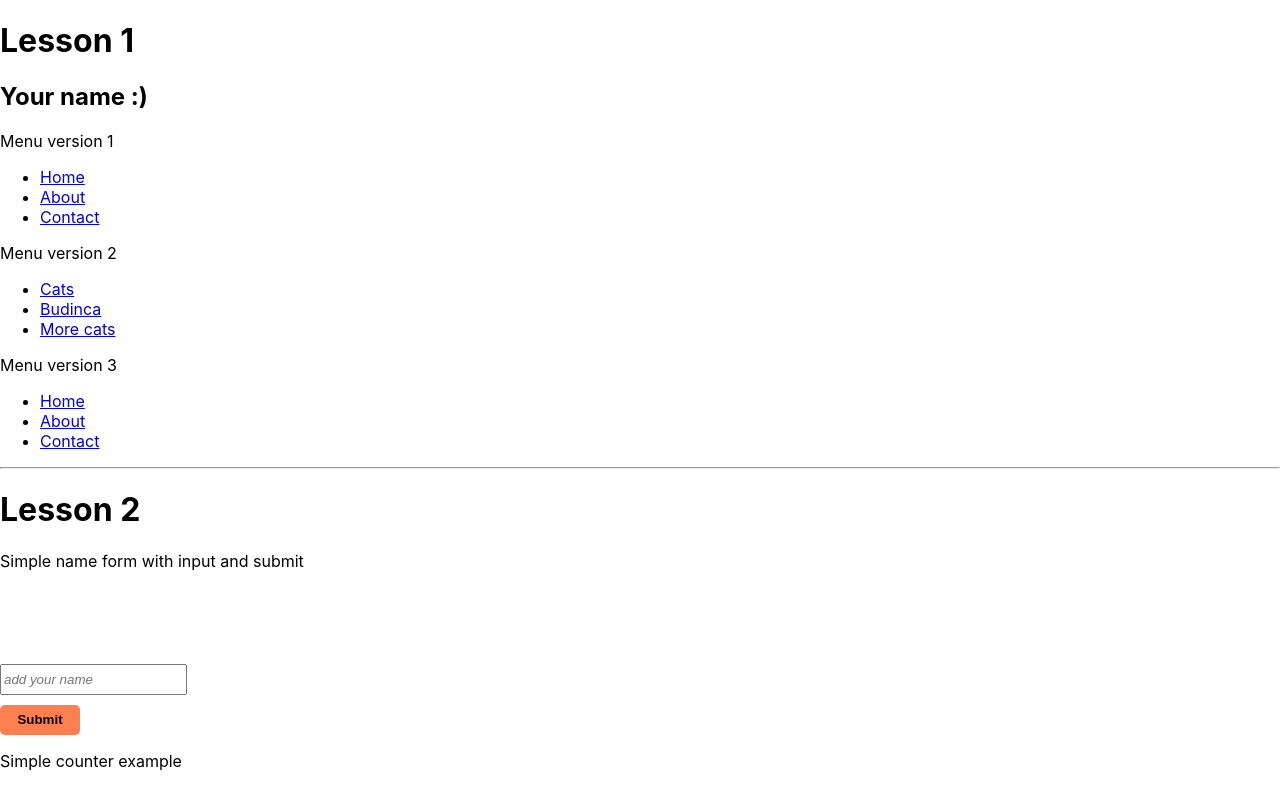
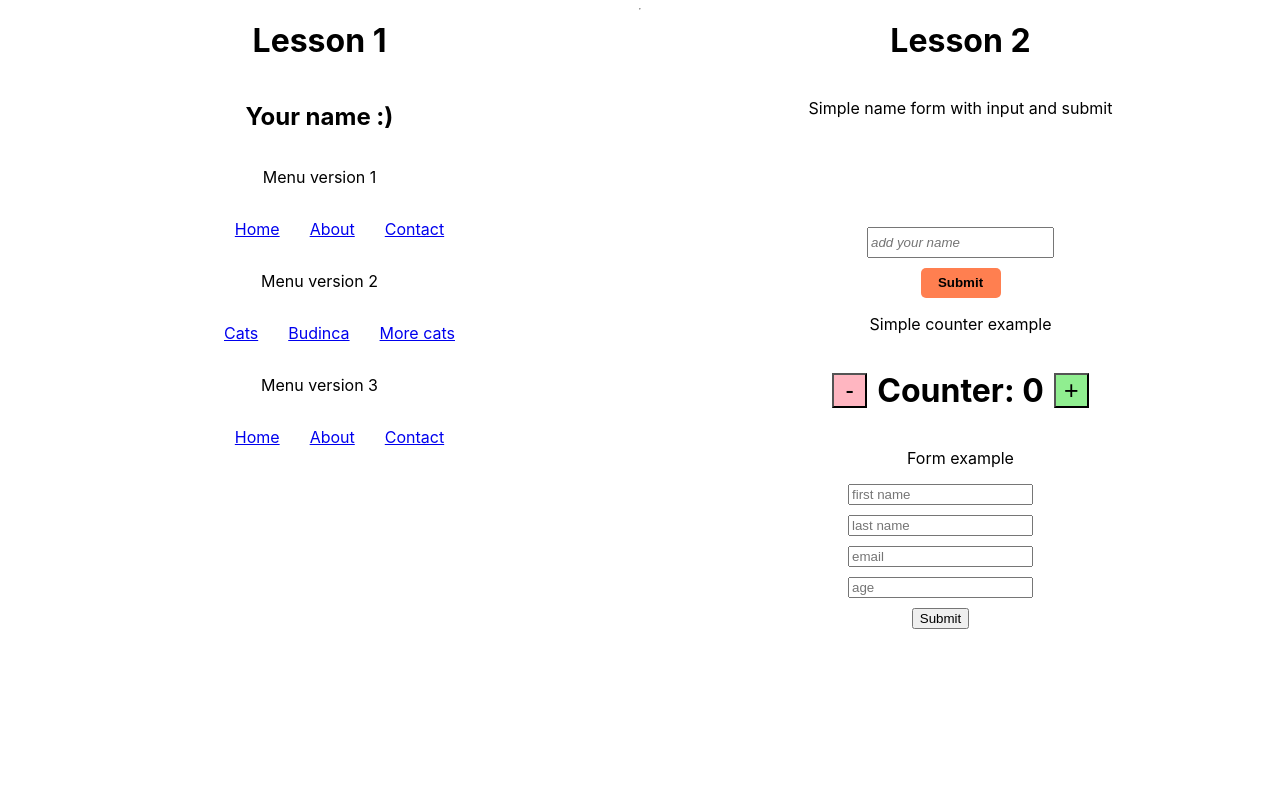
Before and after one commit to codinsandbox/learn-react-squad-omega-1, a React (Create React App) app: page / in a window 1280 px wide. Shown: the top 800 px of the page. Built offline with nearby package versions, Linux system fonts and the light colour scheme.

Commit message:
adjust lessons style

```diff
--- a/src/App.js
+++ b/src/App.js
@@ -7,31 +7,40 @@ import { MenuV3 } from "./components/MenuV3";
 import { MyName } from "./components/MyName";
 import Name from "./components/Name";
 
-
 //this is not done like this usualy, we will explore how to properley use mock data in the future
 const menuItemMockData = [
   {
     label: "Home",
     link: "/",
-    id: 0
+    id: 0,
   },
   {
     label: "About",
     link: "/",
-    id: 1
+    id: 1,
   },
   {
     label: "Contact",
     link: "/",
-    id: 2
-  }
+    id: 2,
+  },
 ];
 
 function App() {
   return (
     <div className="App">
+      <div style={{ display: "flex", alignItems: "start" }}>
+        <div
+          style={{
+            display: "flex",
+            justifyContent: "center",
+            alignItems: "center",
+            flexDirection: "column",
+            width: "100%",
+          }}
+        >
           <h1>Lesson 1</h1>
-      <MyName name='Your name :)' />
+          <MyName name="Your name :)" />
           <p>Menu version 1</p>
           <Menu />
           <p>Menu version 2</p>
@@ -48,15 +57,29 @@ function App() {
                 <MenuItem {...item} key={item.id} />
               ))}
             </MenuV3> */}
-      <hr/>
-      <h1>Lesson 2</h1>
-      <p>Simple name form with input and submit</p>
+        </div>
+        <hr />
+        <div
+          style={{
+            display: "flex",
+            justifyContent: "center",
+            alignItems: "center",
+            flexDirection: "column",
+            width: "100%",
+          }}
+        >
+          <h1 style={{ textAlign: "center" }}>Lesson 2</h1>
+          <p style={{ textAlign: "center" }}>
+            Simple name form with input and submit
+          </p>
           <Name />
           <p>Simple counter example</p>
           <Counter />
           <p>Form example</p>
           <Form />
         </div>
+      </div>
+    </div>
   );
 }
 
--- a/src/components/Counter.js
+++ b/src/components/Counter.js
@@ -6,9 +6,9 @@ const Counter = () => {
     <div
       style={{
         display: "flex",
-        justifyContent: "start",
+        justifyContent: "center",
         alignItems: "center",
-        gap: "10px"
+        gap: "10px",
       }}
     >
       <button
@@ -18,7 +18,7 @@ const Counter = () => {
           margin: 0,
           padding: 0,
           fontSize: "25px",
-          backgroundColor: "lightpink"
+          backgroundColor: "lightpink",
         }}
         onClick={() => setCounter(counter - 1)}
       >
@@ -32,7 +32,7 @@ const Counter = () => {
           margin: 0,
           padding: 0,
           fontSize: "25px",
-          backgroundColor: "lightgreen"
+          backgroundColor: "lightgreen",
         }}
         onClick={() => setCounter(counter + 1)}
       >
--- a/src/components/Form.js
+++ b/src/components/Form.js
@@ -2,7 +2,7 @@ import { useState } from "react";
 
 const Form = () => {
   const [formData, setFormData] = useState({});
-  console.log(formData);
+
   const getData = (e) => {
     e.preventDefault();
     const { firstName, lastName, email, age } = e.target.elements;
@@ -10,29 +10,34 @@ const Form = () => {
       firstName: firstName.value,
       lastName: lastName.value,
       email: email.value,
-      age: age.value
+      age: age.value,
     });
   };
+
   return (
+    <div style={{display: 'flex', gap: 40, alignItems: 'center'}}>
       <form
         style={{
           display: "flex",
           flexDirection: "column",
-        alignItems: "start",
+          alignItems: "center",
           gap: "10px",
-        marginTop: "50px"
         }}
         onSubmit={getData}
       >
         <input id="firstName" type="text" placeholder="first name" />
         <input id="lastName" type="text" placeholder="last name" />
         <input id="email" type="email" placeholder="email" />
-      <input id="age" type="number" placeholder="age" /> <button>Submit</button>
-      <div>
-        <p>{formData.firstName}</p> <p>{formData.lastName}</p>
-        <p>{formData.email}</p> <p>{formData.age}</p>
+        <input id="age" type="number" placeholder="age" />{" "}
+        <button>Submit</button>
+      </form>
+      <div style={{textAlign: 'center'}}>
+        <p>{formData.firstName}</p>
+        <p>{formData.lastName}</p>
+        <p>{formData.email}</p>
+        <p>{formData.age}</p>
       </div>
-    </form>
+    </div>
   );
 };
 export default Form;
--- a/src/components/Menu.js
+++ b/src/components/Menu.js
@@ -1,6 +1,9 @@
 export const Menu = () => {
   return (
-      <ul className="menu">
+    <ul
+      className="menu"
+      style={{ display: "flex", gap: 30, listStyle: "none" }}
+    >
       <li>
         <a href="/">Home</a>
       </li>
--- a/src/components/MenuV2.js
+++ b/src/components/MenuV2.js
@@ -2,7 +2,10 @@ import { MenuItem } from "./MenuItem";
 
 export const MenuV2 = () => {
   return (
-      <ul className="menu">
+    <ul
+      className="menu"
+      style={{ display: "flex", gap: 30, listStyle: "none" }}
+    >
       <MenuItem link="/" label="Cats" />
       <MenuItem link="/" label="Budinca" />
       <MenuItem link="/" label="More cats" />
--- a/src/components/MenuV3.js
+++ b/src/components/MenuV3.js
@@ -1,3 +1,10 @@
 export const MenuV3 = ({ children }) => {
-    return <ul className="menu">{children}</ul>;
-  };
+  return (
+    <ul
+      className="menu"
+      style={{ display: "flex", gap: 30, listStyle: "none" }}
+    >
+      {children}
+    </ul>
+  );
+};
--- a/src/components/Name.js
+++ b/src/components/Name.js
@@ -4,14 +4,14 @@ const Name = () => {
   const [name, setName] = useState("");
   return (
     <div>
-      <h1 style={{ height: "50px" }}>{name}</h1>
+      <h1 style={{ height: "50px", textAlign: 'center' }}>{name}</h1>
       <form
         style={{
           display: "flex",
           flexDirection: "column",
           justifyContent: "center",
-          alignItems: "start",
-          gap: "10px"
+          alignItems: "center",
+          gap: "10px",
         }}
         onSubmit={(e) => {
           e.preventDefault();
@@ -32,7 +32,7 @@ const Name = () => {
             backgroundColor: "coral",
             border: "none",
             borderRadius: "5px",
-            fontWeight: "700"
+            fontWeight: "700",
           }}
           type="submit"
         >
```
Lines whose indentation alone changed are shown as unchanged.
